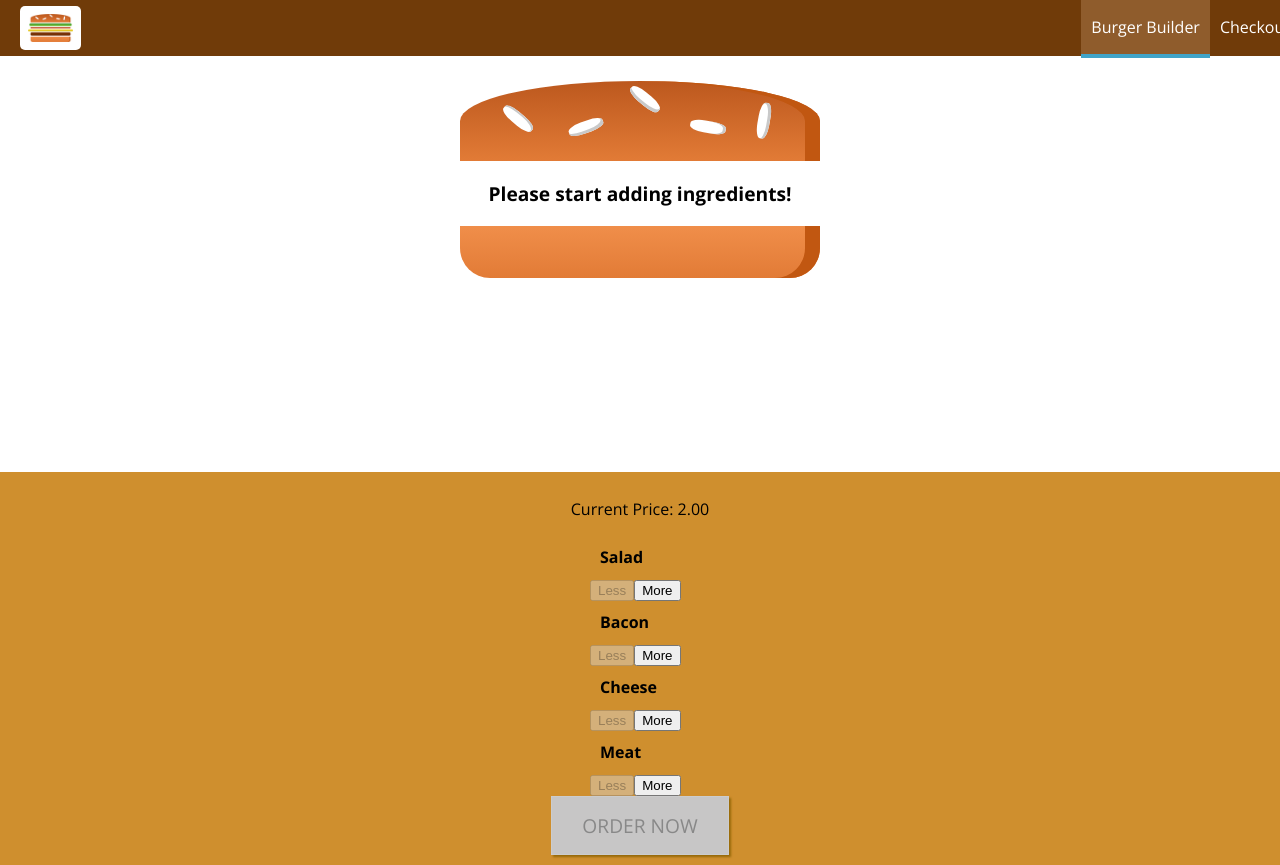
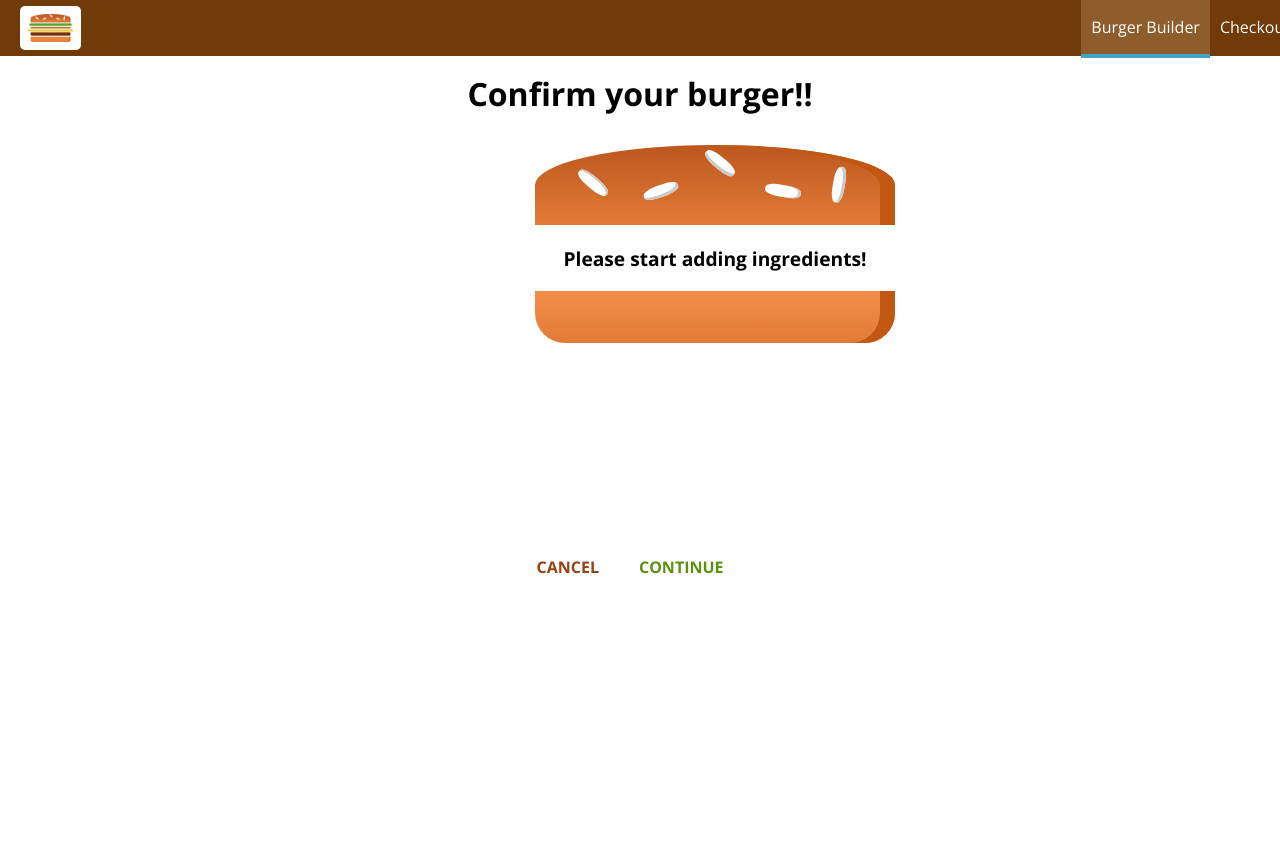
Before and after one commit to garvit1608/BurgerBuilder, a React app: page /checkout in a window 1280 px wide. After the commit the page ends 800 px from the top, so only its background shows below. Built offline with nearby package versions, Linux system fonts and the light colour scheme.

Commit message:
intermmediate commit dab around with react router

```diff
--- a/package.json
+++ b/package.json
@@ -37,6 +37,7 @@
     "react": "^16.2.0",
     "react-dev-utils": "^5.0.0",
     "react-dom": "^16.2.0",
+    "react-router-dom": "^4.2.2",
     "style-loader": "0.19.0",
     "sw-precache-webpack-plugin": "0.11.4",
     "url-loader": "0.6.2",
--- a/src/App.js
+++ b/src/App.js
@@ -1,14 +1,25 @@
 import React, { Component } from 'react';
+import { Route, Switch }  from 'react-router-dom';
 
 import Layout from './hoc/Layout/Layout';
 import BurgerBuilder from './containers/BurgerBuilder/BurgerBuilder';
+import Checkout from './containers/Checkout/Checkout';
 
 class App extends Component {
   render() {
     return (
       <div>
         <Layout>
-          <BurgerBuilder />
+          <Switch>
+            <Route
+              path="/checkout"
+              component={Checkout}
+            />
+            <Route
+              path="/"
+              component={BurgerBuilder}
+            />
+          </Switch>
         </Layout>
       </div>
     );
--- a/src/components/Burger/BuildControls/BuildControl/BuildControl.js
+++ b/src/components/Burger/BuildControls/BuildControl/BuildControl.js
@@ -3,7 +3,7 @@ import React from 'react';
 import classes from './BuildControl.css';
 
 const buildControl = (props) => (
-  <div>
+  <div className={classes.BuildControl}>
     <div className={classes.Label}>{props.label}</div>
     <button
       className={classes.Less}
--- /dev/null
+++ b/src/components/Order/CheckoutSummary/CheckoutSummary.css
@@ -0,0 +1,5 @@
+.CheckoutSummary {
+  text-align: center;
+  width: 80%;
+  margin: auto;
+}
--- /dev/null
+++ b/src/components/Order/CheckoutSummary/CheckoutSummary.js
@@ -0,0 +1,31 @@
+import React from 'react';
+
+import Burger from '../../Burger/Burger';
+import Button from '../../UI/Button/Button';
+import classes from './CheckoutSummary.css';
+
+const burgerBox = {
+  width: '300px',
+  margin: 'auto'
+}
+
+const checkoutSummary = (props) => {
+  return (
+    <div className={classes.CheckoutSummary}>
+      <h1>Confirm your burger!!</h1>
+      <div style={burgerBox}>
+        <Burger
+          ingredients={props.ingredients} />
+      </div>
+      <Button
+        btnType="Danger"
+        clicked={props.checkoutCancelled}
+      >CANCEL</Button>
+      <Button
+        btnType="Success"
+        clicked={props.checkoutContinued}>CONTINUE</Button>
+    </div>
+  );
+}
+
+export default checkoutSummary;
--- a/src/containers/BurgerBuilder/BurgerBuilder.js
+++ b/src/containers/BurgerBuilder/BurgerBuilder.js
@@ -73,24 +73,41 @@ class BurgerBuilder extends Component {
   }
 
   purchaseContinueHandler = () => {
-    this.setState({loading: true});
-    const order = {
-      ingredients: this.state.ingredients,
-      price: this.state.totalPrice,
-      customer: {
-        name: 'Garvit',
-        address: {
-          street: 'street 1',
-          country: 'India'
-        },
-        email: 'test@gmail.com'
-      },
-      deliveryMethod: 'urgent'
+    // this.setState({loading: true});
+    // const order = {
+    //   ingredients: this.state.ingredients,
+    //   price: this.state.totalPrice,
+    //   customer: {
+    //     name: 'Garvit',
+    //     address: {
+    //       street: 'street 1',
+    //       country: 'India'
+    //     },
+    //     email: 'test@gmail.com'
+    //   },
+    //   deliveryMethod: 'urgent'
+    // }
+    // axios.post('/orders.json', order)
+    //   .then(response => console.log(response))
+    //   .catch(error => console.log(error))
+    //   .finally(() => this.setState({loading: false, purchasing: false}));
+    const queryParams = [];
+
+    for ( let i in this.state.ingredients ) {
+      queryParams.push(encodeURIComponent(i) + '=' + encodeURIComponent(this.state.ingredients[i]));
     }
-    axios.post('/orders.json', order)
-      .then(response => console.log(response))
-      .catch(error => console.log(error))
-      .finally(() => this.setState({loading: false, purchasing: false}));
+
+    const queryString = queryParams.join('&');
+
+    this.props.history.push({
+      pathname: '/checkout',
+      search: '?' + queryString
+    });
+
+  }
+
+  componentDidMount() {
+    console.log(this.props);
   }
 
   render() {
@@ -102,12 +119,12 @@ class BurgerBuilder extends Component {
       disabledInfo[key] = disabledInfo[key] <= 0;
     }
 
-    let orderSummary =  <OrderSummary
+    let orderSummary =  (<OrderSummary
                           ingredients={this.state.ingredients}
                           purchaseCancelled={this.purchaseCancelHandler}
                           purchaseContinue={this.purchaseContinueHandler}
                           price={this.state.totalPrice}
-                        />
+                        />);
 
     if (this.state.loading) {
       orderSummary = <Spinner />
--- /dev/null
+++ b/src/containers/Checkout/Checkout.js
@@ -0,0 +1,52 @@
+import React, { Component } from 'react';
+import { Route } from 'react-router-dom';
+
+import CheckoutSummary from '../../components/Order/CheckoutSummary/CheckoutSummary';
+import ContactDetails from './ContactDetails/ContactDetails';
+
+class Checkout extends Component {
+  state = {
+    ingredients: {
+      salad: 1,
+      meat: 1,
+      bacon: 1,
+      cheese: 1
+    }
+  }
+
+  componentDidMount() {
+
+    const query = new URLSearchParams(this.props.location.search);
+    const ingredients = {};
+    for ( let param of query.entries() ) {
+      ingredients[param[0]] = +param[1];
+    }
+    this.setState({ingredients});
+  }
+
+  checkoutCancelledHandler = () => {
+    this.props.history.goBack();
+  }
+
+  checkoutContinuedHandler = () => {
+    this.props.history.replace('/checkout/contact-details');
+  }
+
+  render() {
+    return (
+      <div>
+        <CheckoutSummary
+          ingredients={this.state.ingredients}
+          checkoutContinued={this.checkoutContinuedHandler}
+          checkoutCancelled={this.checkoutCancelledHandler}
+        />
+        <Route
+          path={this.props.match.path + '/contact-details'}
+          component={ContactDetails}
+        />
+      </div>
+    );
+  }
+}
+
+export default Checkout;
--- /dev/null
+++ b/src/containers/Checkout/ContactDetails/ContactDetails.css
@@ -0,0 +1,11 @@
+.ContactData {
+  margin: 20px auto;
+  width: 80%;
+  text-align: center;
+}
+
+@media (min-width: 600px) {
+  .ContactData {
+    width: 500px;
+  }
+}
--- /dev/null
+++ b/src/containers/Checkout/ContactDetails/ContactDetails.js
@@ -0,0 +1,32 @@
+import React, { Component } from 'react';
+
+import Button from '../../../components/UI/Button/Button';
+import classes from './ContactDetails.css';
+
+class ContactDetails extends Component {
+
+  state = {
+    name: '',
+    email: '',
+    address: {
+      street: '',
+      postalCode: ''
+    }
+  }
+
+  render() {
+    return (
+      <div className={classes.ContactData}>
+        <h4>Enter your details</h4>
+        <form>
+          <input type="text" name="name" placeholder="Name" />
+          <input type="email" name="email" placeholder="Email" />
+          <input type="text" name="street" placeholder="Street" />
+          <input type="text" name="postalCode" placeholder="Postal Code" />
+        </form>
+      </div>
+    );
+  }
+}
+
+export default ContactDetails;
--- a/src/hoc/withErrorHandler/withErrorHandler.js
+++ b/src/hoc/withErrorHandler/withErrorHandler.js
@@ -10,16 +10,21 @@ const withErrorHandler = (WrappedComponent, axios) => {
       error: null
     }
 
-    componentDidMount() {
+    componentWillMount() {
 
-      axios.interceptors.request.use(req => {
+      this.reqInterceptor = axios.interceptors.request.use(req => {
         this.setState({error: null});
         return req;
       });
 
-      axios.interceptors.response.use(res => res, error => {
+      this.resInterceptor = axios.interceptors.response.use(res => res, error => {
         this.setState({error: error});
       });
+    }
+
+    componentWillUnmount() {
+      axios.interceptors.request.eject(this.reqInterceptor);
+      axios.interceptors.response.eject(this.resInterceptor);
     }
 
     errorConfirmedHandler = () => {
--- a/src/index.js
+++ b/src/index.js
@@ -1,8 +1,16 @@
 import React from 'react';
 import ReactDOM from 'react-dom';
+import { BrowserRouter } from 'react-router-dom';
+
 import './index.css';
 import App from './App';
 import registerServiceWorker from './registerServiceWorker';
 
-ReactDOM.render(<App />, document.getElementById('root'));
+const app = (
+  <BrowserRouter>
+    <App />
+  </BrowserRouter>
+);
+
+ReactDOM.render(app, document.getElementById('root'));
 registerServiceWorker();
```
Also changed, not shown: 1 other file (tests, documents, lock files or other folders).
